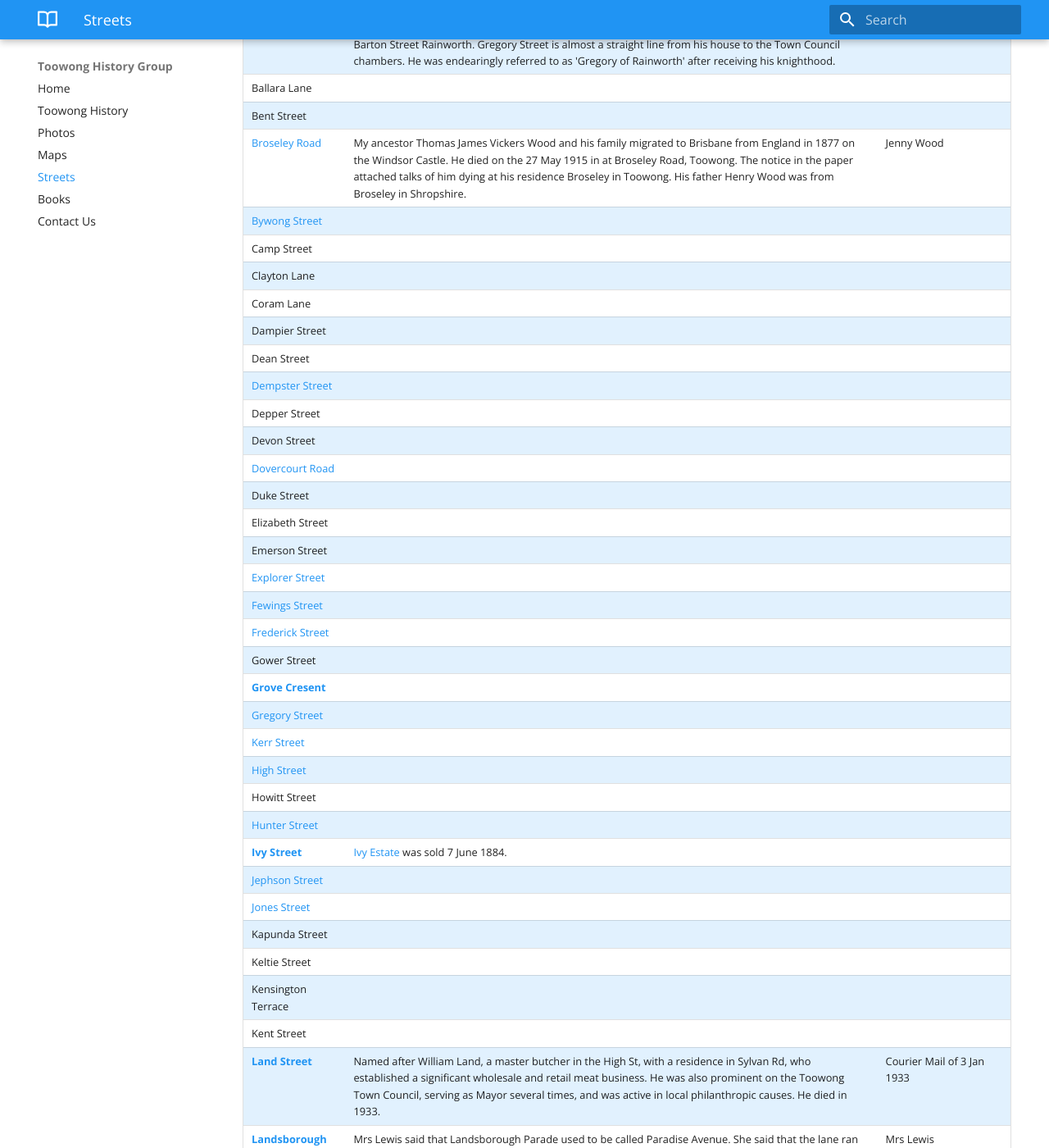
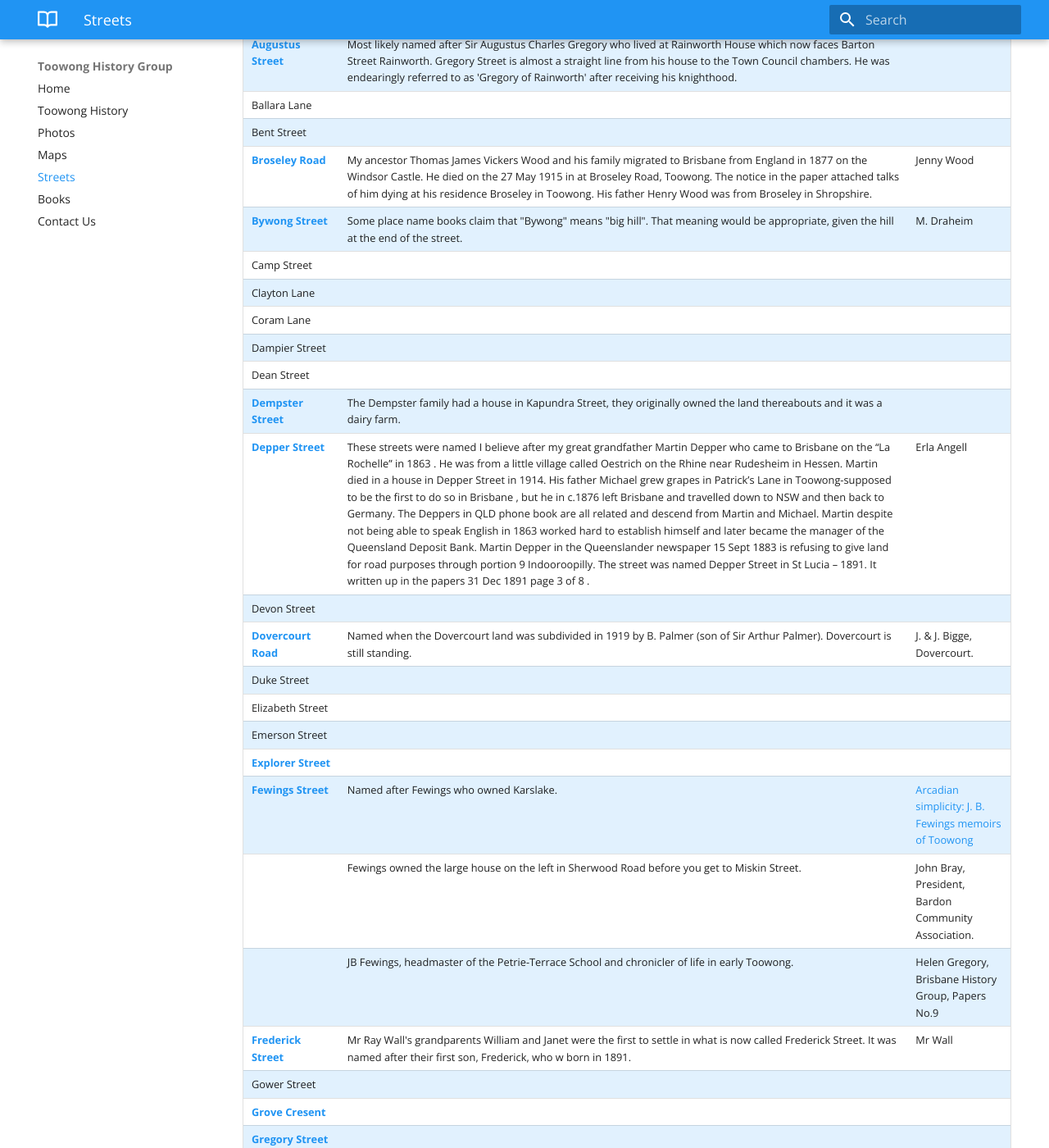
Before and after one commit to earth2gonzo/earth2gonzo.github.io, an MkDocs documentation site: the page built from docs/streets.md, in a window 1280 px wide and 1400 px high, scrolled down 670 px. Shown: the whole window at 82% size. Built offline with MkDocs 1.6.1 and Material for MkDocs 9.7.7, drawn with Linux system fonts in a browser that asks for light colours.

Commit message:
Update streets.md

```diff
--- a/docs/streets.md
+++ b/docs/streets.md
@@ -17,40 +17,42 @@
 | Street&nbsp;Name      | Origins                              | Source        |
 | ---------------- | ------------------------------------ | ------------- |
 | Annerley Street  |                                      |               |
-| [Archer Street]()   | Archer Street is named after Alexander Archer the Bank of New South Wales manager, part of the Rockhampton Archer family. His house Arley.  | John Bray |
-| [Ascog Terrace]()    | Ascog Hall was built in 1844 by the Rev. James Monteith of Dalkeith who moved to Bute at the time of the Disruptions, when he joined the Free Church.                                     |               |
+| **[Archer Street](https://goo.gl/maps/aPWt27DPR7pfgiKp8)**   | Archer Street is named after Alexander Archer the Bank of New South Wales manager, part of the Rockhampton Archer family. His house Arley.  | John Bray |
+| **[Ascog Terrace](https://goo.gl/maps/sb7Fk5SgV5EAXUpS6)**    | Ascog Hall was built in 1844 by the Rev. James Monteith of Dalkeith who moved to Bute at the time of the Disruptions, when he joined the Free Church.                                     |               |
 |                  | “ASCOG, bay, village, lake, and estate on east side of Bute Island, Buteshire. The bay is about 1 1/2 miles south-east of Rothesay. The estate, with mansion, was sold in 1876 for £39,420." | The Gazetteer of Scotland, by Rev. John Wilson, 1882. |
 |                  | Asc Askr (Old Norse), an ash. Ascaig Ascog |               |
-| [Augustus Street]()  | Most likely named after Sir Augustus Charles Gregory who lived at Rainworth House which now faces Barton Street Rainworth. Gregory Street is almost a straight line from his house to the Town Council chambers. He was endearingly referred to as 'Gregory of Rainworth' after receiving his knighthood.    |               |
+| **[Augustus Street](https://goo.gl/maps/DFcL9uZxNTQ2dNLr8)**  | Most likely named after Sir Augustus Charles Gregory who lived at Rainworth House which now faces Barton Street Rainworth. Gregory Street is almost a straight line from his house to the Town Council chambers. He was endearingly referred to as 'Gregory of Rainworth' after receiving his knighthood.    |               |
 | Ballara Lane     |                                      |               |
 | Bent Street      |                                      |               |
-| [Broseley Road]()    | My ancestor Thomas James Vickers Wood and his family migrated to Brisbane from England in 1877 on the Windsor Castle. He died on the 27 May 1915 in at Broseley Road, Toowong. The notice in the paper attached talks of him dying at his residence Broseley in Toowong. His father Henry Wood was from Broseley in Shropshire. | Jenny Wood    |
-| [Bywong Street]() |   |   |
+| **[Broseley Road](https://goo.gl/maps/Q5yRnPtCaMcEqW7C6)**    | My ancestor Thomas James Vickers Wood and his family migrated to Brisbane from England in 1877 on the Windsor Castle. He died on the 27 May 1915 in at Broseley Road, Toowong. The notice in the paper attached talks of him dying at his residence Broseley in Toowong. His father Henry Wood was from Broseley in Shropshire. | Jenny Wood    |
+| **[Bywong Street](https://goo.gl/maps/anxYdZyTumkTmmcM8)** | Some place name books claim that "Bywong" means "big hill". That meaning would be appropriate, given the hill at the end of the street.   | M. Draheim  |
 | Camp Street |   |   |
 | Clayton Lane |   |   |
 | Coram Lane |   |   |
 | Dampier Street |   |   |
 | Dean Street |   |   |
-| [Dempster Street]() |   |   |
-| Depper Street |   |   |
+| **[Dempster Street](https://goo.gl/maps/oAsDHHSkxmmY6LRj7)** | The Dempster family had a house in Kapundra Street, they originally owned the land thereabouts and it was a dairy farm.  |   |
+| **[Depper Street](https://goo.gl/maps/aYDFKwJdDNf94peWA)** | These streets were named I believe after my great grandfather Martin Depper who came to Brisbane on the “La Rochelle” in 1863 . He was from a little village called Oestrich on the Rhine near Rudesheim in Hessen. Martin died in a house in Depper Street in 1914. His father Michael grew grapes in Patrick’s Lane in Toowong-supposed to be the first to do so in Brisbane , but he in c.1876 left Brisbane and travelled down to NSW and then back to Germany. The Deppers in QLD phone book are all related and descend from Martin and Michael. Martin despite not being able to speak English in 1863 worked hard to establish himself and later became the manager of the Queensland Deposit Bank. Martin Depper in the Queenslander newspaper 15 Sept 1883 is refusing to give land for road purposes through portion 9 Indooroopilly. The street was named Depper Street in St Lucia – 1891. It written up in the papers 31 Dec 1891 page 3 of 8 . | Erla Angell  |
 | Devon Street |   |   |
-| [Dovercourt Road]() |   |   |
+| **[Dovercourt Road](https://goo.gl/maps/YC5HX8WA9boh2q5S7)** | Named when the Dovercourt land was subdivided in 1919 by B. Palmer (son of Sir Arthur Palmer). Dovercourt is still standing. | J. & J. Bigge, Dovercourt.  |
 | Duke Street |   |   |
 | Elizabeth Street |   |   |
 | Emerson Street |   |   |
-| [Explorer Street]() |   |   |
-| [Fewings Street]() |   |   |
-| [Frederick Street]() |   |   |
+| **[Explorer Street](https://goo.gl/maps/6Pk72HVxsaDBGx7k9)** |   |   |
+| **[Fewings Street](https://goo.gl/maps/JTjncSjfp5rHvqmV8)** | Named after Fewings who owned Karslake.   | [Arcadian simplicity: J. B. Fewings memoirs of Toowong](https://library-brisbane.ent.sirsidynix.net.au/client/en_AU/eLibCat/search/detailnonmodal/ent:ffSD_ILSf0fSD_ILS:168205/one) |
+|  | Fewings owned the large house on the left in Sherwood Road before you get to Miskin Street.   |  John Bray, President, Bardon Community Association. |
+|  | JB Fewings, headmaster of the Petrie-Terrace School and chronicler of life in early Toowong. | Helen Gregory, Brisbane History Group, Papers No.9  |
+| **[Frederick Street](https://goo.gl/maps/XafdVzgGqAAH3u6r8)** | Mr Ray Wall's grandparents William and Janet were the first to settle in what is now called Frederick Street. It was named after their first son, Frederick, who w born in 1891. | Mr Wall  |
 | Gower Street |   |   |
 | **[Grove Cresent](https://goo.gl/maps/s7UgNXFKXr4Uxshz9)** |   |   |
-| [Gregory Street]() |   |   |
-| [Kerr Street]() |   |   |
-| [High Street]() |   |   |
+| **[Gregory Street](https://goo.gl/maps/eYz2MqH5DxFtoKji7)** |   |   |
+| **[Kerr Street](https://goo.gl/maps/v8SFJeXfLWyY9bC99)** |   |   |
+| **[High Street](https://goo.gl/maps/zPcsbU8sHAyAgXhC7)** |   |   |
 | Howitt Street |   |   |
-| [Hunter Street]() |   |   |
+| **[Hunter Street](https://goo.gl/maps/YXzyuLLqn9Weddn46)** |   |   |
 | **[Ivy Street](https://goo.gl/maps/3pK7zZPanyhb6mPy7)** |  [Ivy Estate](maps.md#ivy-estate-1884) was sold 7 June 1884. |   |
-| [Jephson Street]() |   |   |
-| [Jones Street]() |   |   |
+| **[Jephson Street](https://goo.gl/maps/zBjEHtJP74B81ipJA)** |   |   |
+| **[Jones Street](https://goo.gl/maps/sjKaQsGcVD2HG8vu6)** |   |   |
 | Kapunda Street |   |   |
 | Keltie Street |   |   |
 | Kensington Terrace |   |   |
@@ -65,38 +67,38 @@
 | Market Street |   |   |
 | Maryvale Street |   |   |
 | McGrath Street |   |   |
-| [Miskin Street]() |   |   |
+| **[Miskin Street](https://goo.gl/maps/dH3eVr6yxuyBvPZV8)** |   |   |
 | Moggill Road |   |   |
 | Mossman Street |   |   |
 | Mount Street |   |   |
 | Norwood Street |   |   |
-| [Oakman Park]() |   |   |
-| [Okeden Street]() |   |   |
+| **[Oakman Park](https://goo.gl/maps/sUatfAB6ptYtgt2MA)** |   |   |
+| **[Okeden Street](https://goo.gl/maps/3Xe8e3V9vnKYyZi46)** |   |   |
 | Orchard Street |   |   |
 | Oxford Road |   |   |
-| [Palmer Street]() |   |   |
-| [Patrick Lane]() |   |   |
+| **[Palmer Street](https://goo.gl/maps/Xyno9tuyKZXWojSv9)** |   |   |
+| **[Patrick Lane](https://goo.gl/maps/xmw5rD6RPfTJFKWLA)** |   |   |
 | Pictavia Street |   |   |
-| [Pioneer Street]() |   |   |
+| **[Pioneer Street](https://goo.gl/maps/YDYKGdqC2cdk8ddE7)** |   |   |
 | Quinn Street |   |   |
-| [Richer Street]() |   |   |
-| [Ryans Road, St Lucia]() |   |   |
-| [Sandford Street]() |   |   |
-| [Sherwood Road]() |   |   |
-| [Sleath Street]() |   |   |
-| [Soudan Street]() |   |   |
-| [Stanley Terrace]() |   |   |
-| [St. Osyth Street](https://goo.gl/maps/ykDg46DnVYmibkxq8) |   |   |
+| **[Richer Street](https://goo.gl/maps/cg9kfFvZjfKSeREh9)** |   |   |
+| **[Ryans Road, St Lucia](https://goo.gl/maps/u2EPYtDf8C458ouYA)** |   |   |
+| **[Sandford Street](https://goo.gl/maps/eSwVCzJsvFvqFGcT7)** |   |   |
+| **[Sherwood Road](https://goo.gl/maps/DwNE8GbCrSsqonF87)** |   |   |
+| **[Sleath Street](https://goo.gl/maps/nmNnUeQJDUCvi3Sw7)** |   |   |
+| **[Soudan Street](https://goo.gl/maps/QZW39reoMLnbU9AeA)** |   |   |
+| **[Stanley Terrace](https://goo.gl/maps/L3wtayewrzZAXU6Y8)** |   |   |
+| **[St. Osyth Street](https://goo.gl/maps/ykDg46DnVYmibkxq8)** |   |   |
 | Sussex Street |   |   |
-| [Sylvan Road]() | Previously known as Cemetery Road  | Leigh Chamberlain  |
+| **[Sylvan Road](https://goo.gl/maps/xeu44pqXpEPhdcxF9)** | Previously known as Cemetery Road  | Leigh Chamberlain  |
 |                 | Sylvan Road ran from a railway platform where the Scout hut is now to the cemetery gates. Coffins were unloaded of the train and taken by horse drawn hearse to the cemetery.   |  John Bray, President, Bardon Community Association |
 |                 | A newspaper article in 1930 described Toowong as a 'sylvan suburb'. Not surprisingly, therefore, there is a Sylvan Road in Toowong. | Helen Gregory, Brisbane History Group, Papers No.9 |
 | Terrace Street |   |   |
-| [Vera Street]() |   |   |
-| [Valentine Street]() |   |   |
-| [Warrawee Street]() |   |   |
-| [Whitmore Street]() |   |   |
-| [Wienholt Street]() |   |   |
+| **[Vera Street](https://goo.gl/maps/EqL8TL2qfeuw7X8C7)** |   |   |
+| **[Valentine Street](https://goo.gl/maps/ZvX71Rs2dbTgqs1b8)** |   |   |
+| **[Warrawee Street](https://goo.gl/maps/cgr8BxmbTrDnVGYf6)** |   |   |
+| **[Whitmore Street](https://goo.gl/maps/h6rYMiy4tjMfd4xo8)** |   |   |
+| **[Wienholt Street](https://goo.gl/maps/RN4JRxhgLvA1BqKE6)** |   |   |
 | Wilmac Street |   |   |
 | Woodstock Road |   |   |
-| [Wool Street]() |   |   |
+| **[Wool Street](https://goo.gl/maps/usnym6VHBRBXHNqw7)** |   |   |
```
